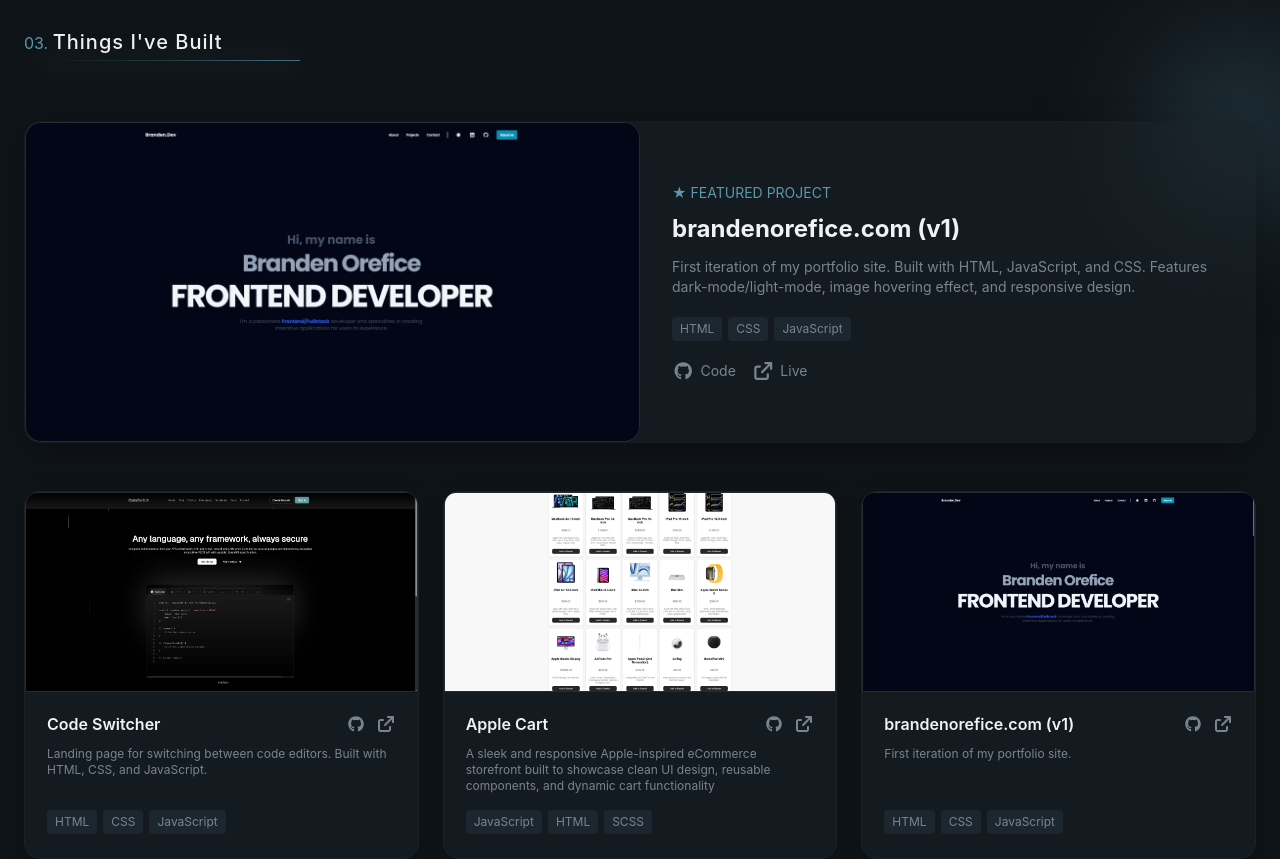
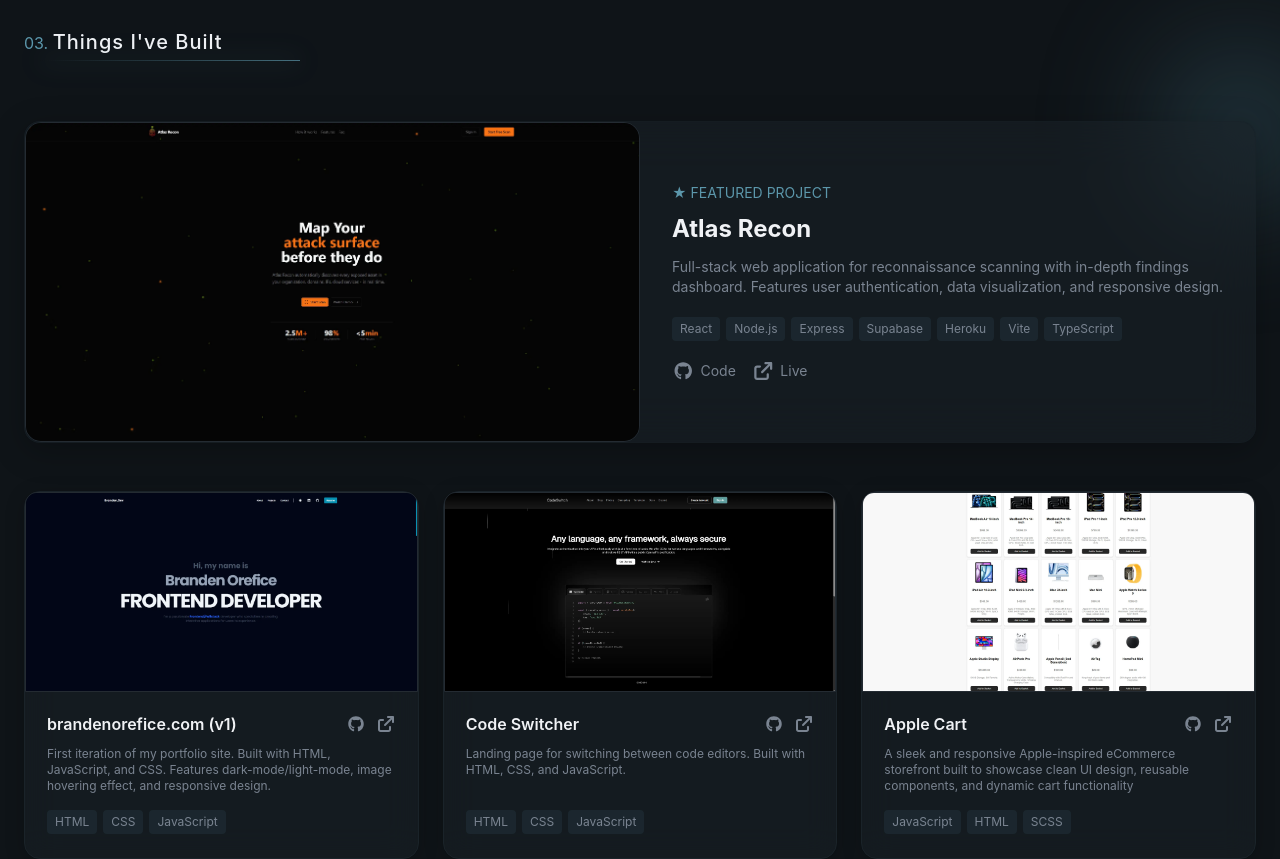
Before and after one commit to Branden-Orefice/v2-portfolio, a React (Vite) app: page / in a window 1280 px wide. Shown: the part 2600-3459 px from the top of the page. Built offline with nearby package versions, Linux system fonts and the light colour scheme.

Commit message:
Added new featured project

```diff
--- a/src/data/projects.ts
+++ b/src/data/projects.ts
@@ -1,6 +1,25 @@
 export const projects = [
   {
     id: 1,
+    title: "Atlas Recon",
+    description:
+      "Full-stack web application for reconnaissance scanning with in-depth findings dashboard. Features user authentication, data visualization, and responsive design.",
+    image: "/images/atlas-recon.webp",
+    tags: [
+      "React",
+      "Node.js",
+      "Express",
+      "Supabase",
+      "Heroku",
+      "Vite",
+      "TypeScript",
+    ],
+    link: "https://atlas-recon-d46c3d984818.herokuapp.com/",
+    github: "https://github.com/Branden-Orefice/discovery-scan-app",
+    featured: true,
+  },
+  {
+    id: 2,
     title: "brandenorefice.com (v1)",
     description:
       "First iteration of my portfolio site. Built with HTML, JavaScript, and CSS. Features dark-mode/light-mode, image hovering effect, and responsive design.",
@@ -8,12 +27,13 @@
     tags: ["HTML", "CSS", "JavaScript"],
     link: "https://v1.brandenorefice.com",
     github: "https://www.github.com/branden-orefice/personal-website",
-        featured: true,
+    featured: false,
   },
   {
-        id: 2,
+    id: 3,
     title: "Code Switcher",
-        description: "Landing page for switching between code editors. Built with HTML, CSS, and JavaScript.",
+    description:
+      "Landing page for switching between code editors. Built with HTML, CSS, and JavaScript.",
     image: "/images/code-switcher.webp",
     tags: ["HTML", "CSS", "JavaScript"],
     link: "https://code-switcher-website.vercel.app",
@@ -21,7 +41,7 @@
     featured: false,
   },
   {
-        id: 3,
+    id: 4,
     title: "Apple Cart",
     description:
       "A sleek and responsive Apple-inspired eCommerce storefront built to showcase clean UI design, reusable components, and dynamic cart functionality",
@@ -31,14 +51,4 @@
     github: "https://github.com/Branden-Orefice/e-commerce-ui",
     featured: false,
   },
-    {
-        id: 4,
-        title: "brandenorefice.com (v1)",
-        description: "First iteration of my portfolio site.",
-        image: "/images/first-portfolio.webp",
-        tags: ["HTML", "CSS", "JavaScript"],
-        link: "#",
-        github: "#",
-        featured: false,
-    },
 ];
```
Also changed, not shown: public/images/atlas-recon.webp (added). Lines whose indentation alone changed are shown as unchanged.
